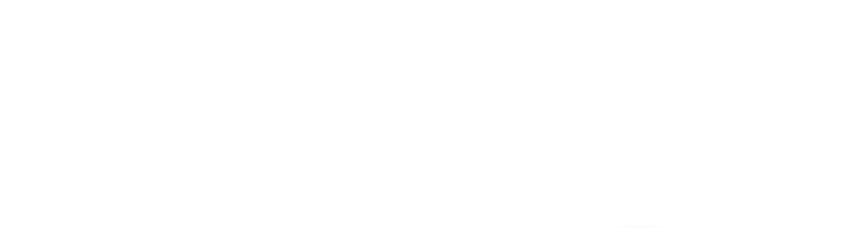
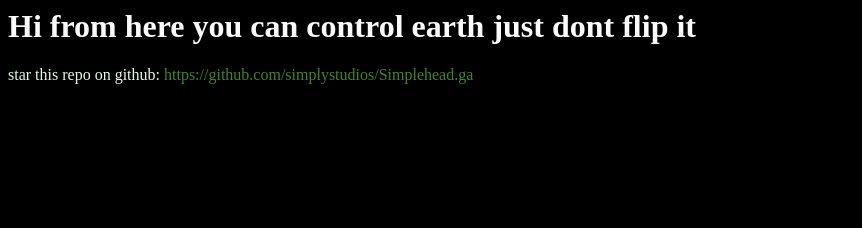
Before and after one commit to Simplehead-ga/Simplehead-ga.github.io, a plain HTML site: page portfolio/index.html in a window 1280 px wide. Shown: the top 228 px of the page, without its empty margins (0-862 px from the left). Drawn offline with Linux system fonts and the light colour scheme.

Commit message:
Update index.html

```diff
--- a/portfolio/index.html
+++ b/portfolio/index.html
@@ -1,4 +1,10 @@
 <link rel="stylesheet" href="styles.css">
+<body style="background-color:rgb(0, 0, 0);"></body>
+
 <div class="earth">
   <div></div>
 </div>
+<div class="texts">
+<h1>Hi from here you can control earth just dont flip it</h1>
+<p>star this repo on github: <a href="url">https://github.com/simplystudios/Simplehead.ga</a></p>
+</div>
```
